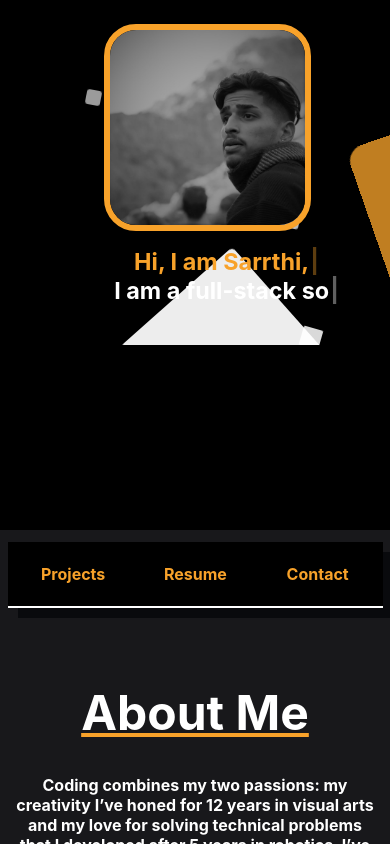
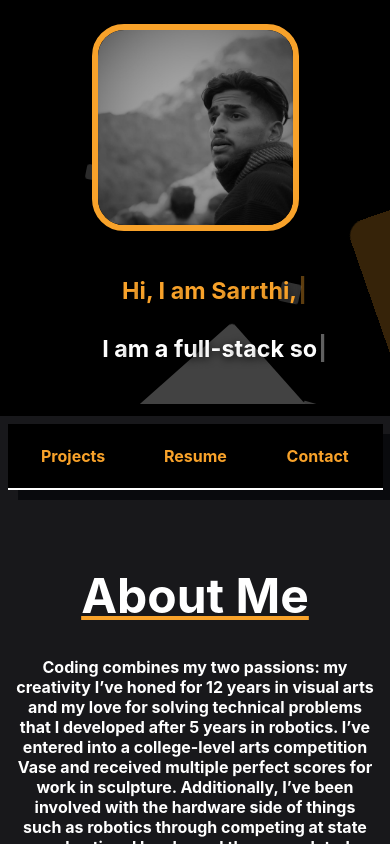
Before and after one commit to SarrthiJasrotia/portfolio, a React (Create React App) app: page / in a window 390 px wide. Shown: the top 844 px of the page. Built offline with nearby package versions, Linux system fonts and the light colour scheme.

Commit message:
fixed the txt and gap

```diff
--- a/src/App.css
+++ b/src/App.css
@@ -932,4 +932,69 @@
   .skillGrid div:hover {
     filter: none !important;   /* no hover effect on mobile */
   }
+  .box1 {
+    position: relative !important;
+    height: auto !important;      /* no fixed 60vh */
+    min-height: 0 !important;
+    padding: 12px 0 0 !important; /* small breathing room */
+    margin: 0 !important;
+  }
+  .content1 {
+    position: relative !important;
+    z-index: 2 !important;
+    height: auto !important;
+    padding: 12px 0 !important;
+    margin: 0 !important;
+  }
+
+  /* 2) Hide the animated background layer that’s creating the extra space */
+  .circles {
+    display: block !important;             /* undo any previous 'display:none' */
+    position: absolute !important;
+    inset: 0 !important;                   /* top:0; right:0; bottom:0; left:0 */
+    height: 100% !important;
+    pointer-events: none !important;       /* don't block taps */
+    z-index: 1 !important;                 /* behind the text/pfp */
+  }
+
+  /* 3) Tighten spacing before the Nav */
+  .title { margin-top: 10px !important; }
+  .Nav   { margin-top: 8px  !important; }
+
+  .hi,
+  .name,
+  .where,
+  .quotation,
+  .quotation2,
+  .why {
+    opacity: 1 !important;          /* always full opacity */
+    animation: none !important;     /* no fade delays */
+    position: relative;
+    z-index: 3;                     /* above the circles */
+  }
+
+  /* Optional: add subtle text background for legibility */
+  .hi, .name, .where {
+    background: rgba(0,0,0,0.5);    /* dark overlay */
+    padding: 4px 8px;
+    border-radius: 6px;
+  }
+  .box1 { position: relative !important; }
+  .circles {
+    position: absolute !important;
+    inset: 0 !important;
+    z-index: 1 !important;
+    pointer-events: none !important;
+    opacity: 0.28 !important;           /* soften the shapes */
+  }
+  .content1 { position: relative !important; z-index: 2 !important; }
+
+  /* make text fully visible and readable without any box */
+  .hi, .name, .where, .quotation, .quotation2, .why {
+    opacity: 1 !important;
+    animation: none !important;
+    background: transparent !important; /* REMOVE the dark rectangle */
+    text-shadow: 0 2px 8px rgba(0,0,0,.85); /* readability over animation */
+  }
+
 }
```
